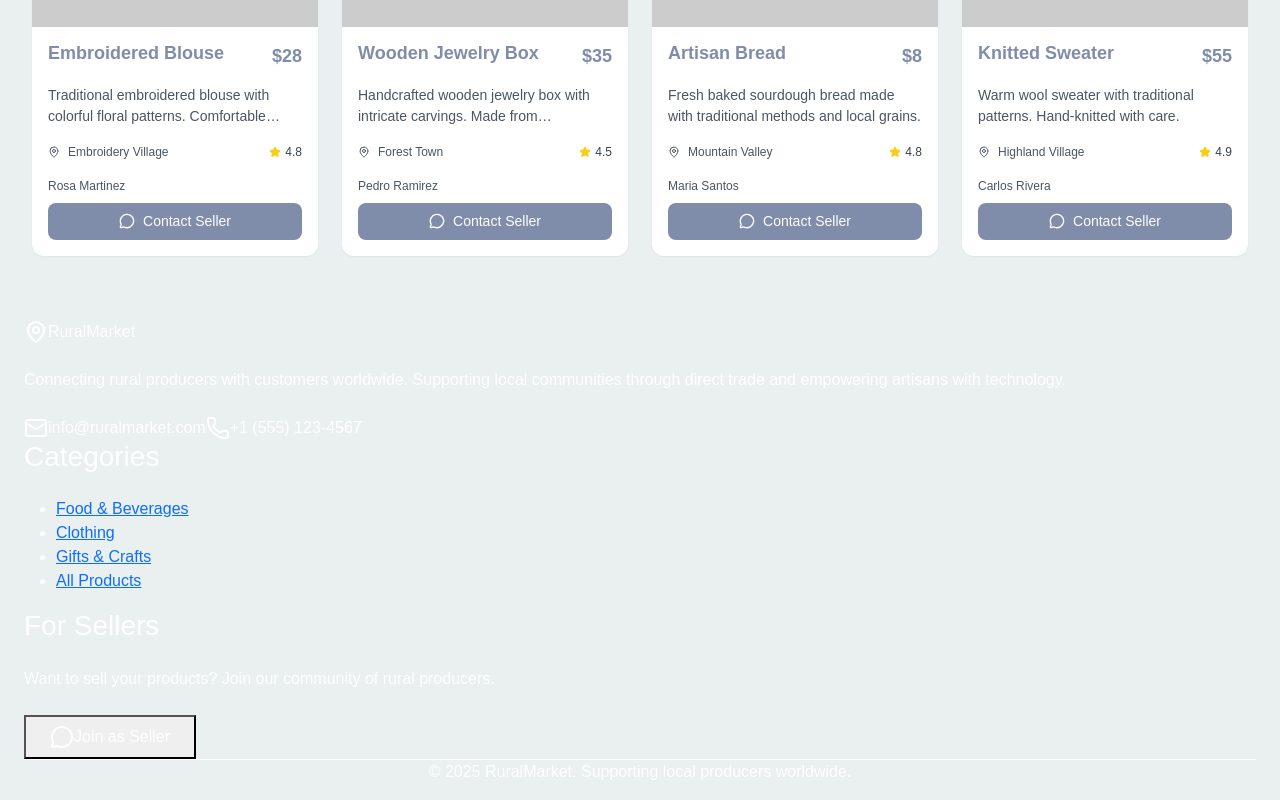
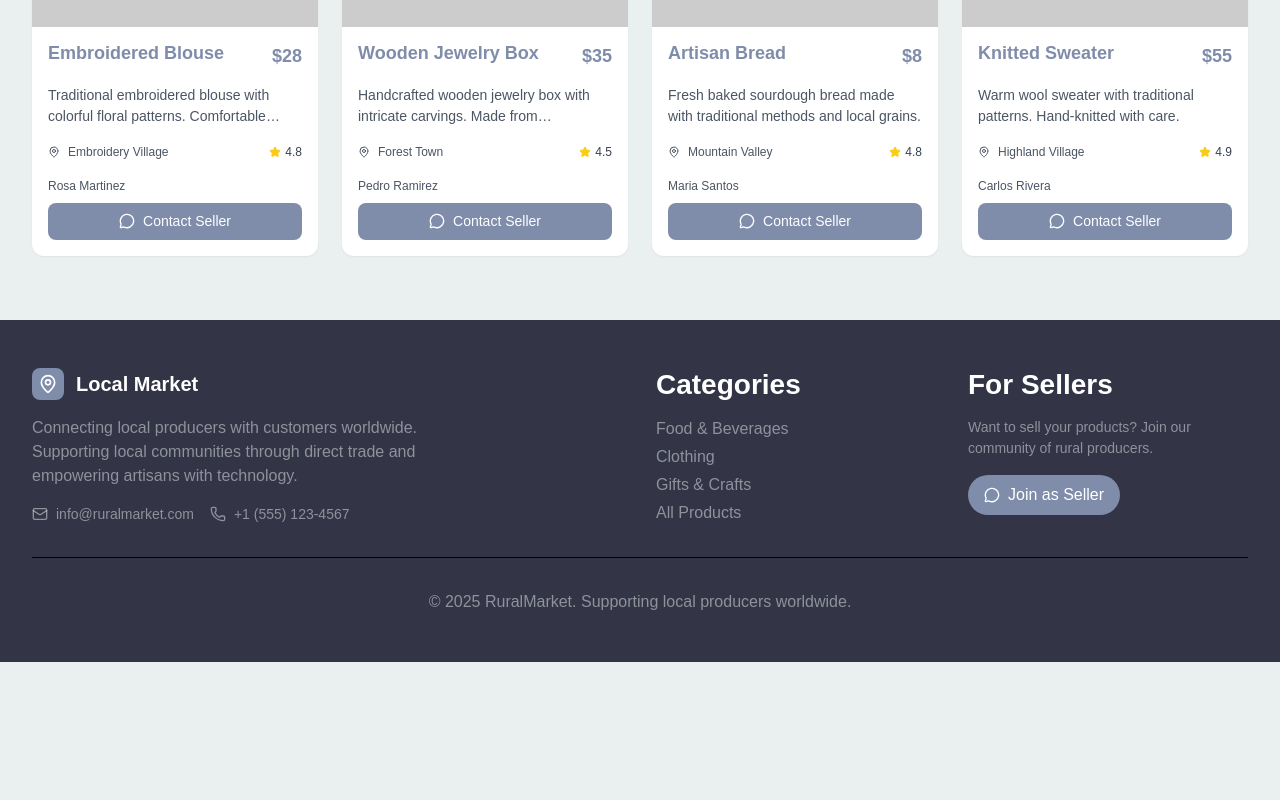
Before and after one commit to CheaRitheavatey/ecomBetterNotFlop, a React (Vite) app in the folder bruh-tf/: page / in a window 1280 px wide. Shown: the part 1197-1997 px from the top of the page. After the commit the page ends 1859 px from the top, so only its background shows below. Built offline with nearby package versions, Linux system fonts and the light colour scheme.

Commit message:
update almost complete
at least i can look at this and say okay...

```diff
--- a/bruh-tf/src/App.css
+++ b/bruh-tf/src/App.css
@@ -609,3 +609,174 @@ body {
   width: 1rem;
   height: 1rem;
 }
+
+
+/* Footer section */
+.footer {
+  background-color: #333446;
+  color: white;
+}
+
+.footer-container {
+  max-width: 80rem;
+  margin: 0 auto;
+  padding: 3rem 1rem;
+}
+
+@media (min-width: 640px) {
+  .footer-container {
+    padding-left: 1.5rem;
+    padding-right: 1.5rem;
+  }
+}
+
+@media (min-width: 1024px) {
+  .footer-container {
+    padding-left: 2rem;
+    padding-right: 2rem;
+  }
+}
+
+/* Footer Grid Layout */
+.footer-grid {
+  display: grid;
+  grid-template-columns: 1fr;
+  gap: 2rem;
+}
+
+@media (min-width: 768px) {
+  .footer-grid {
+    grid-template-columns: repeat(4, 1fr);
+  }
+}
+
+.footer-about {
+  grid-column: span 2;
+}
+
+/* Branding Section */
+.footer-brand {
+  display: flex;
+  align-items: center;
+  gap: 0.75rem;
+  margin-bottom: 1rem;
+}
+
+.footer-logo {
+  width: 2rem;
+  height: 2rem;
+  background-color: #7F8CAA;
+  border-radius: 0.5rem;
+  display: flex;
+  align-items: center;
+  justify-content: center;
+}
+
+.footer-logo-icon {
+  width: 1.25rem;
+  height: 1.25rem;
+  color: white;
+}
+
+.footer-brand-name {
+  font-size: 1.25rem;
+  font-weight: 700;
+}
+
+.footer-description {
+  color: rgba(234, 239, 239, 0.5);
+  margin-bottom: 1rem;
+  max-width: 28rem;
+}
+
+/* Contact Information */
+.footer-contact-info {
+  display: flex;
+  flex-wrap: wrap;
+  gap: 1rem;
+}
+
+.contact-item {
+  display: flex;
+  align-items: center;
+  gap: 0.5rem;
+  color: rgba(234, 239, 239, 0.5);
+}
+
+.contact-icon {
+  width: 1rem;
+  height: 1rem;
+}
+
+.contact-text {
+  font-size: 0.875rem;
+}
+
+/* Links Section */
+.footer-heading {
+  font-weight: 600;
+  margin-bottom: 1rem;
+}
+
+.footer-menu {
+  list-style: none;
+  padding: 0;
+  margin: 0;
+  display: flex;
+  flex-direction: column;
+  gap: 0.25rem;
+}
+
+.footer-link {
+  color: rgba(234, 239, 239, 0.5);
+  text-decoration: none;
+  transition: color 0.2s ease;
+}
+
+.footer-link:hover {
+  color: white;
+}
+
+/* Sellers Section */
+.seller-text {
+  color: rgba(234, 239, 239, 0.5);
+  font-size: 0.875rem;
+  margin-bottom: 1rem;
+}
+
+.seller-button {
+  background-color: #7F8CAA;
+  color: white;
+  border: none;
+  border-radius: 9999px;
+  padding: 0.5rem 1rem;
+  font-weight: 500;
+  display: flex;
+  align-items: center;
+  gap: 0.5rem;
+  transition: background-color 0.2s ease;
+}
+
+.seller-button:hover {
+  background-color: #EAEFEF;
+  color: #333446;
+}
+
+.button-icon {
+  width: 1rem;
+  height: 1rem;
+}
+
+/* Copyright Section */
+.footer-copyright {
+  border-top: 1px solid black;
+  margin-top: 2rem;
+  padding-top: 2rem;
+  text-align: center;
+  color: rgba(234, 239, 239, 0.5);
+}
+
+.footer-copyright p {
+  margin-bottom: 0;
+  padding-bottom: 0;
+}
--- a/bruh-tf/src/component/Footer.jsx
+++ b/bruh-tf/src/component/Footer.jsx
@@ -2,54 +2,54 @@ import { MapPin, MessageCircle, Mail, Phone } from 'lucide-react';
 
 const Footer = () => {
   return (
-    <footer className="bg-gray-900 text-white">
-      <div className="max-w-7xl mx-auto px-4 sm:px-6 lg:px-8 py-12">
-        <div className="grid grid-cols-1 md:grid-cols-4 gap-8">
-          <div className="md:col-span-2">
-            <div className="flex items-center space-x-3 mb-4">
-              <div className="w-8 h-8 bg-emerald-600 rounded-lg flex items-center justify-center">
-                <MapPin className="w-5 h-5 text-white" />
+    <footer className="footer">
+      <div className="footer-container">
+        <div className="footer-grid">
+          <div className="footer-about">
+            <div className="footer-brand">
+              <div className="footer-logo">
+                <MapPin className="footer-logo-icon" />
               </div>
-              <span className="text-xl font-bold">RuralMarket</span>
+              <span className="footer-brand-name">Local Market</span>
             </div>
-            <p className="text-gray-400 mb-4 max-w-md">
-              Connecting rural producers with customers worldwide. Supporting local communities through direct trade and empowering artisans with technology.
+            <p className="footer-description">
+              Connecting local producers with customers worldwide. Supporting local communities through direct trade and empowering artisans with technology.
             </p>
-            <div className="flex space-x-4">
-              <div className="flex items-center space-x-2 text-gray-400">
-                <Mail className="w-4 h-4" />
-                <span className="text-sm">info@ruralmarket.com</span>
+            <div className="footer-contact-info">
+              <div className="contact-item">
+                <Mail className="contact-icon" />
+                <span className="contact-text">info@ruralmarket.com</span>
               </div>
-              <div className="flex items-center space-x-2 text-gray-400">
-                <Phone className="w-4 h-4" />
-                <span className="text-sm">+1 (555) 123-4567</span>
+              <div className="contact-item">
+                <Phone className="contact-icon" />
+                <span className="contact-text">+1 (555) 123-4567</span>
               </div>
             </div>
           </div>
 
-          <div>
-            <h3 className="font-semibold mb-4">Categories</h3>
-            <ul className="space-y-2 text-gray-400">
-              <li><a href="#" className="hover:text-white transition-colors">Food & Beverages</a></li>
-              <li><a href="#" className="hover:text-white transition-colors">Clothing</a></li>
-              <li><a href="#" className="hover:text-white transition-colors">Gifts & Crafts</a></li>
-              <li><a href="#" className="hover:text-white transition-colors">All Products</a></li>
+          <div className="footer-links">
+            <h3 className="footer-heading">Categories</h3>
+            <ul className="footer-menu">
+              <li><a href="#" className="footer-link">Food & Beverages</a></li>
+              <li><a href="#" className="footer-link">Clothing</a></li>
+              <li><a href="#" className="footer-link">Gifts & Crafts</a></li>
+              <li><a href="#" className="footer-link">All Products</a></li>
             </ul>
           </div>
 
-          <div>
-            <h3 className="font-semibold mb-4">For Sellers</h3>
-            <p className="text-gray-400 mb-4 text-sm">
+          <div className="footer-sellers">
+            <h3 className="footer-heading">For Sellers</h3>
+            <p className="seller-text">
               Want to sell your products? Join our community of rural producers.
             </p>
-            <button className="bg-emerald-600 hover:bg-emerald-700 text-white px-4 py-2 rounded-lg font-medium transition-colors flex items-center space-x-2">
-              <MessageCircle className="w-4 h-4" />
+            <button className="seller-button">
+              <MessageCircle className="button-icon" />
               <span>Join as Seller</span>
             </button>
           </div>
         </div>
 
-        <div className="border-t border-gray-800 mt-8 pt-8 text-center text-gray-400">
+        <div className="footer-copyright">
           <p>&copy; 2025 RuralMarket. Supporting local producers worldwide.</p>
         </div>
       </div>
```
